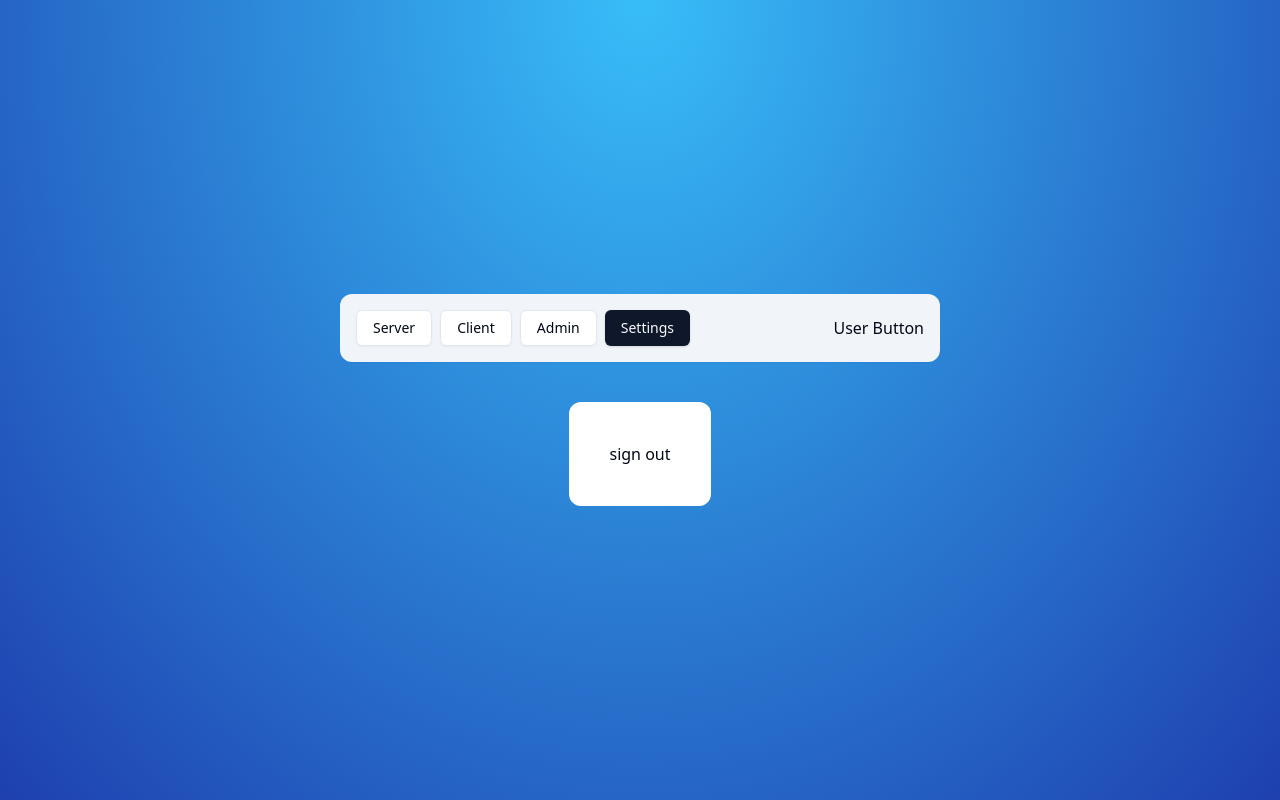
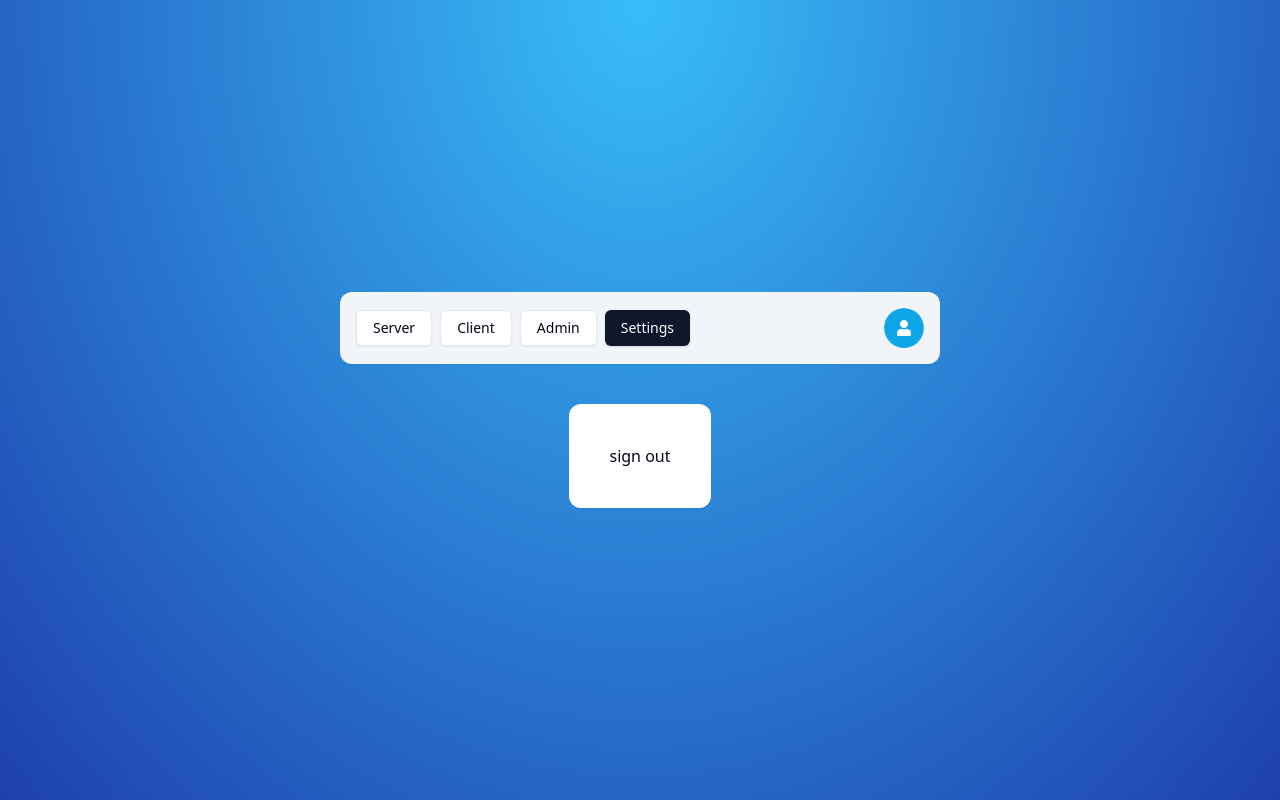
Before and after one commit to samnart1/Typescript, a Next.js app in the folder auth/: page /settings in a window 1280 px wide. Built offline with nearby package versions, Linux system fonts and the light colour scheme; no server answers.

Commit message:
created the client and server pages for the user

```diff
--- a/auth/auth.ts
+++ b/auth/auth.ts
@@ -62,17 +62,28 @@ export const {
       if (token.role && session.user) {
         session.user.role = token.role as UserRole;
       }
+
+      if (session.user) {
+        session.user.isTwoFactorEnabled = token.isTwoFactorEnabled as boolean;
+      }
+
       return session;
     },
 
     async jwt({ token }) {
       if (!token.sub) return token;
+
       const existingUser = await getUserById(token.sub);
+
       if (!existingUser) return token;
+
       token.role = existingUser.role;
+      token.isTwoFactorEnabled = existingUser.isTwoFactorEnabled;
+
       return token;
     },
   },
+
   adapter: PrismaAdapter(db),
   session: { strategy: "jwt" },
   ...authConfig,
--- a/auth/components/auth/user-button.tsx
+++ b/auth/components/auth/user-button.tsx
@@ -1,4 +1,7 @@
 "use client";
+
+import { FaUser } from "react-icons/fa";
+import { ExitIcon } from "@radix-ui/react-icons";
 
 import {
   DropdownMenu,
@@ -8,7 +11,29 @@ import {
 } from "@/components/ui/dropdown-menu";
 
 import { Avatar, AvatarImage, AvatarFallback } from "@/components/ui/avatar";
+import { useCurrentUser } from "@/hooks/use-current-user";
+import { LogoutButton } from "./logout-button";
 
 export const UserButton = () => {
-  return <DropdownMenu>User Button</DropdownMenu>;
+  const user = useCurrentUser();
+  return (
+    <DropdownMenu>
+      <DropdownMenuTrigger>
+        <Avatar>
+          <AvatarImage src={user?.image || ""} />
+          <AvatarFallback className="bg-sky-500">
+            <FaUser className="text-white" />
+          </AvatarFallback>
+        </Avatar>
+      </DropdownMenuTrigger>
+      <DropdownMenuContent>
+        <LogoutButton>
+          <DropdownMenuItem>
+            <ExitIcon className="h-4 w-4 mr-2" />
+            Logout
+          </DropdownMenuItem>
+        </LogoutButton>
+      </DropdownMenuContent>
+    </DropdownMenu>
+  );
 };
--- a/auth/next-auth.d.ts
+++ b/auth/next-auth.d.ts
@@ -3,6 +3,7 @@ import { UserRole } from "@prisma/client";
 
 export type ExtendedUser = DefaultSession["user"] & {
   role: UserRole;
+  isTwoFactorEnabled: boolean;
 };
 
 declare module "next-auth" {
--- a/auth/package.json
+++ b/auth/package.json
@@ -17,6 +17,7 @@
     "@radix-ui/react-icons": "^1.3.2",
     "@radix-ui/react-label": "^2.1.1",
     "@radix-ui/react-slot": "^1.1.1",
+    "badge": "^1.0.3",
     "bcrypt": "^5.1.1",
     "bcryptjs": "^2.4.3",
     "class-variance-authority": "^0.7.1",
@@ -30,6 +31,7 @@
     "react-icons": "^5.4.0",
     "react-spinners": "^0.15.0",
     "resend": "^4.1.1",
+    "shadcn": "^2.1.8",
     "tailwind-merge": "^2.6.0",
     "tailwindcss-animate": "^1.0.7",
     "uuid": "^11.0.5",
```
Also changed, not shown: 1 other file (tests, documents, lock files or other folders).
